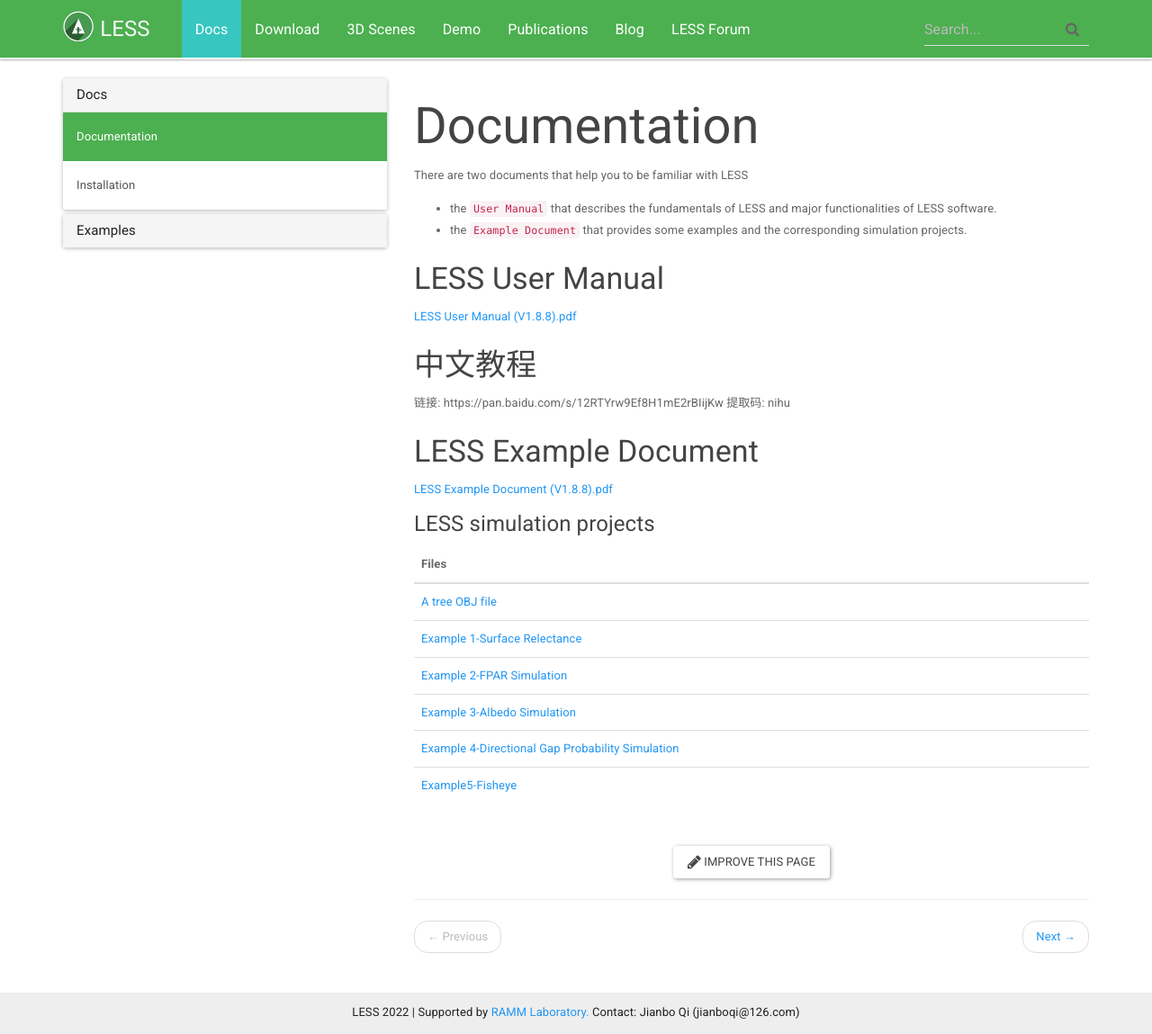
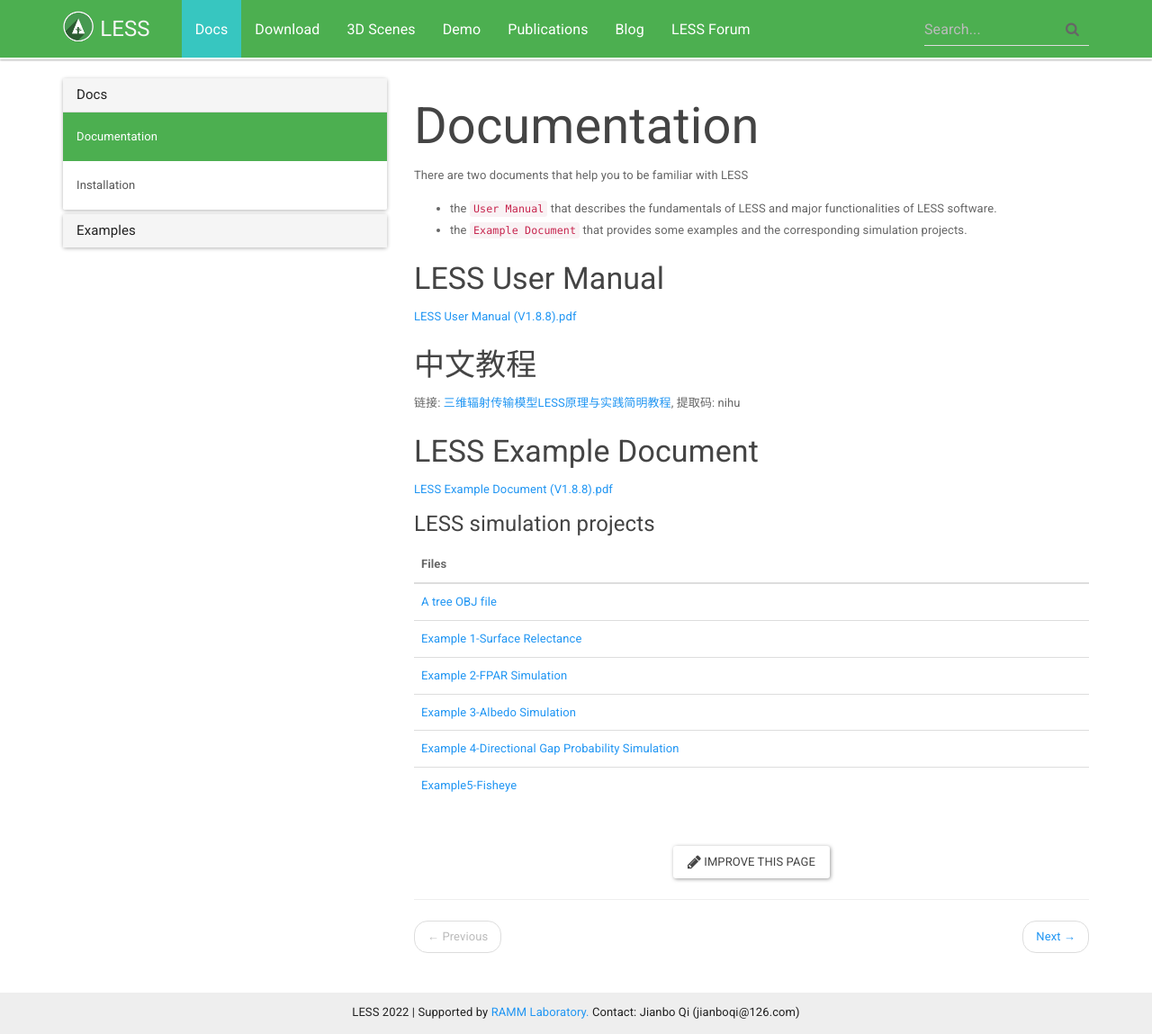
Before and after one commit to jianboqi/jianboqi.github.io, a Jekyll site: the page built from _docs/documentation.md, in a window 1280 px wide and 1149 px high. Shown: the whole window at 90% size. Built offline with Jekyll 4.4.1, drawn with Linux system fonts in a browser that asks for light colours; nearby versions of some CDN libraries.

Commit message:
Update documentation.md

```diff
--- a/_docs/documentation.md
+++ b/_docs/documentation.md
@@ -15,7 +15,7 @@
 
 ### 中文教程
 
-链接: https://pan.baidu.com/s/12RTYrw9Ef8H1mE2rBIijKw 提取码: nihu
+链接: [三维辐射传输模型LESS原理与实践简明教程](https://pan.baidu.com/s/12RTYrw9Ef8H1mE2rBIijKw), 提取码: nihu
 
 ### LESS Example Document
 
```
